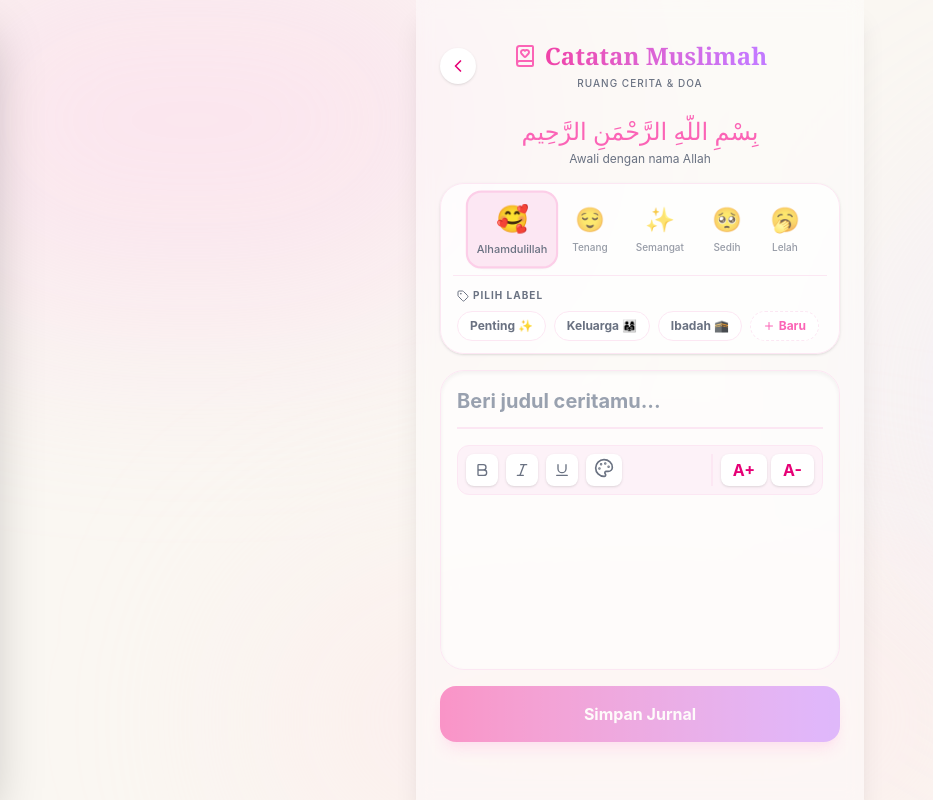
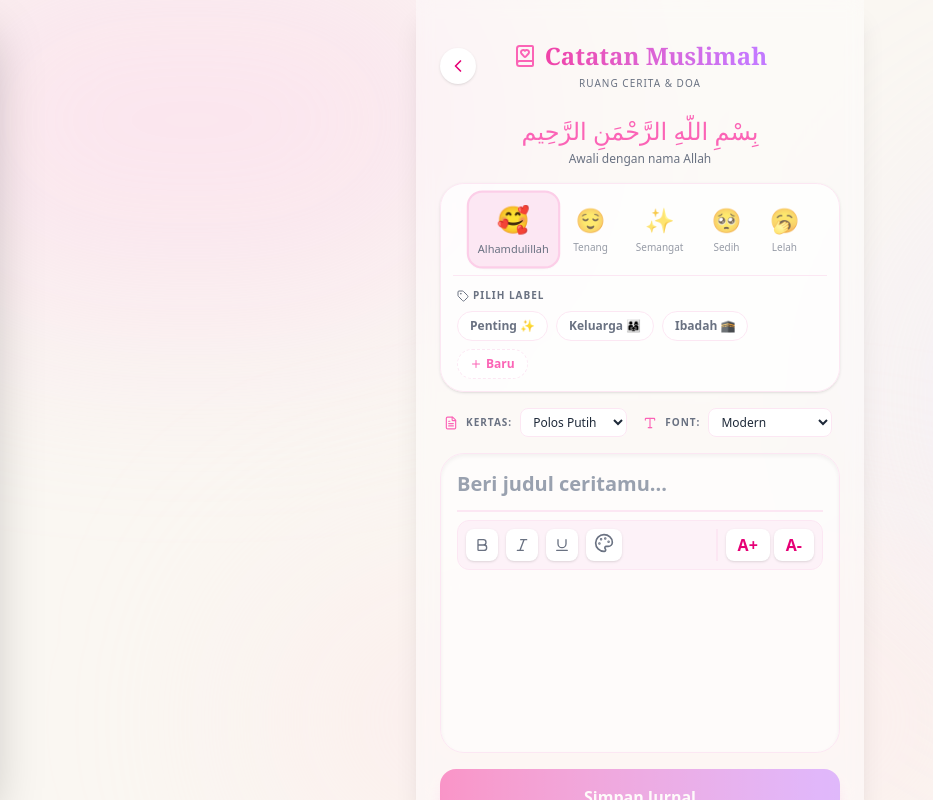
Before and after one commit to legibook/buku-harian, a React (Vite) app: page / in a window 1280 px wide. Both pictures are taken after a click on the button 812 px from the left and 740 px from the top of the page. Shown: the whole page, without its empty margins (0-933 px from the left). Built offline with nearby package versions, Linux system fonts and the light colour scheme.

Commit message:
Update App.jsx

```diff
--- a/src/App.jsx
+++ b/src/App.jsx
@@ -1,5 +1,5 @@
 import React, { useState, useEffect, useRef, useMemo, useCallback } from 'react';
-import { BookHeart, PenLine, CalendarHeart, ChevronLeft, Sparkles, Moon, Sun, Sunset, Menu, Trash2, Edit3, X, RotateCcw, ArchiveX, Bold, Italic, Underline, Palette, Search, Quote, Plus, GripVertical, Tag, Settings, Check } from 'lucide-react';
+import { BookHeart, PenLine, CalendarHeart, ChevronLeft, Sparkles, Moon, Sun, Sunset, Menu, Trash2, Edit3, X, RotateCcw, ArchiveX, Bold, Italic, Underline, Palette, Search, Quote, Plus, GripVertical, Tag, Settings, Check, FileText, Type } from 'lucide-react';
 
 const defaultQuotes = [
   { text: "Maka sesungguhnya bersama kesulitan ada kemudahan. Sesungguhnya bersama kesulitan ada kemudahan.", source: "QS. Al-Insyirah: 5-6" },
@@ -48,6 +48,11 @@ const App = () => {
   const [newContent, setNewContent] = useState('');
   const [newMood, setNewMood] = useState('senang');
   const [newEntryLabels, setNewEntryLabels] = useState([]);
+
+  // STATE BARU: Gaya Kertas dan Font
+  const [newPaper, setNewPaper] = useState('paper-polos');
+  const [newFont, setNewFont] = useState('font-sans');
+
   const [searchTerm, setSearchTerm] = useState('');
   const [selectedLabelFilter, setSelectedLabelFilter] = useState(null);
 
@@ -107,21 +112,32 @@ const App = () => {
 
   const handleSaveEntry = useCallback(() => {
     if (!newTitle.trim() || !newContent.trim() || newContent === '<br>') return;
-    const entryData = { title: newTitle, content: newContent, mood: newMood, labels: newEntryLabels };
+    const entryData = { title: newTitle, content: newContent, mood: newMood, labels: newEntryLabels, paper: newPaper, font: newFont };
     if (editingId) setEntries(entries.map(e => e.id === editingId ? { ...e, ...entryData } : e));
     else setEntries([{ id: Date.now(), date: new Date().toISOString(), ...entryData }, ...entries]);
     resetForm(); setCurrentView('home');
-  }, [newTitle, newContent, newMood, newEntryLabels, editingId, entries]);
+  }, [newTitle, newContent, newMood, newEntryLabels, newPaper, newFont, editingId, entries]);
 
   const handleEditEntry = useCallback((entry) => {
-    setEditingId(entry.id); setNewTitle(entry.title); setNewContent(entry.content); setNewMood(entry.mood); setNewEntryLabels(entry.labels || []); setCurrentView('write');
+    setEditingId(entry.id);
+    setNewTitle(entry.title);
+    setNewContent(entry.content);
+    setNewMood(entry.mood);
+    setNewEntryLabels(entry.labels || []);
+    setNewPaper(entry.paper || 'paper-polos');
+    setNewFont(entry.font || 'font-sans');
+    setCurrentView('write');
   }, []);
 
   useEffect(() => { if (currentView === 'write' && editorRef.current) { editorRef.current.innerHTML = newContent; } }, [currentView]);
 
   const handleDeleteEntry = useCallback((entry) => { setEntries(entries.filter(e => e.id !== entry.id)); setDeletedEntries([entry, ...deletedEntries]); }, [entries, deletedEntries]);
   const handleRestoreEntry = useCallback((entry) => { setDeletedEntries(deletedEntries.filter(e => e.id !== entry.id)); setEntries([...entries, entry].sort((a, b) => new Date(b.date) - new Date(a.date))); }, [entries, deletedEntries]);
-  const resetForm = useCallback(() => { setEditingId(null); setNewTitle(''); setNewContent(''); setNewMood('senang'); setNewEntryLabels([]); }, []);
+
+  const resetForm = useCallback(() => {
+    setEditingId(null); setNewTitle(''); setNewContent(''); setNewMood('senang'); setNewEntryLabels([]);
+    setNewPaper('paper-polos'); setNewFont('font-sans');
+  }, []);
 
   const handleAddQuote = useCallback(() => {
     if (!newQuoteText.trim()) return;
@@ -164,6 +180,34 @@ const App = () => {
 
   return (
     <div className={`h-[100dvh] w-full ${mode.bgMain} font-sans ${mode.textMain} relative overflow-hidden transition-colors duration-500 selection:${theme.bgMedium} selection:${theme.text}`}>
+
+      {/* SUNTIKAN CSS UNTUK FONT DAN KERTAS */}
+      <style>{`
+        @import url('https://fonts.googleapis.com/css2?family=Caveat:wght@400..700&family=Dancing+Script:wght@400..700&family=Lora:ital,wght@0,400..700;1,400..700&display=swap');
+
+        /* Font Styles */
+        .font-sans { font-family: ui-sans-serif, system-ui, sans-serif; }
+        .font-elegant { font-family: 'Lora', serif !important; }
+        .font-handwriting { font-family: 'Caveat', cursive !important; font-size: 1.25em; }
+        .font-script { font-family: 'Dancing Script', cursive !important; font-size: 1.25em; }
+
+        /* Paper Styles */
+        .paper-polos { background-color: transparent; }
+        .paper-garis {
+          background-image: repeating-linear-gradient(transparent, transparent calc(2em - 1px), rgba(150, 150, 150, 0.25) calc(2em - 1px), rgba(150, 150, 150, 0.25) 2em);
+          line-height: 2em !important;
+          background-attachment: local;
+        }
+        .paper-titik {
+          background-image: radial-gradient(rgba(150, 150, 150, 0.35) 1px, transparent 1px);
+          background-size: 1.5em 1.5em;
+        }
+        .paper-grid {
+          background-image: linear-gradient(to right, rgba(150, 150, 150, 0.2) 1px, transparent 1px), linear-gradient(to bottom, rgba(150, 150, 150, 0.2) 1px, transparent 1px);
+          background-size: 1.5em 1.5em;
+        }
+      `}</style>
+
       <div className={`absolute top-[-10%] left-[-10%] w-[50%] h-[50%] ${theme.blob1} rounded-full blur-[100px] pointer-events-none transition-all duration-700 ${isDarkMode ? 'opacity-10' : ''}`}></div>
       <div className={`absolute top-[20%] right-[-10%] w-[40%] h-[60%] ${theme.blob2} rounded-full blur-[120px] pointer-events-none transition-all duration-700 ${isDarkMode ? 'opacity-10' : ''}`}></div>
       <div className={`absolute bottom-[-10%] left-[20%] w-[60%] h-[40%] ${theme.blob3} rounded-full blur-[100px] pointer-events-none transition-all duration-700 ${isDarkMode ? 'opacity-10' : ''}`}></div>
@@ -243,12 +287,13 @@ const App = () => {
                       <div key={entry.id} className={`w-full ${mode.bgCard} backdrop-blur-md rounded-2xl ${mode.shadow} border ${mode.border} hover:shadow-md transition-all group overflow-hidden flex flex-col`}>
                         <div className="p-5 cursor-pointer flex-1" onClick={() => { setActiveEntry(entry); setCurrentView('read'); }}>
                           <div className="flex justify-between items-start mb-2">
-                            <h3 className={`font-bold ${mode.textMain} group-hover:${theme.text} transition-colors`}>{entry.title}</h3>
+                            <h3 className={`font-bold ${mode.textMain} group-hover:${theme.text} transition-colors ${entry.font || 'font-sans'}`}>{entry.title}</h3>
                             <span className={`text-2xl ${mode.bgItem} w-8 h-8 flex items-center justify-center rounded-full shadow-inner shrink-0 ml-2`}>{moods.find(m => m.id === entry.mood)?.emoji}</span>
                           </div>
                           <div className={`flex items-center gap-1.5 text-xs ${theme.textLight} font-medium mb-1`}>{getTimeIcon(entry.date)}<span>{formatDateTime(entry.date)}</span></div>
                           {renderEntryLabels(entry.labels)}
-                          <p className={`text-sm ${mode.textCard} line-clamp-2 leading-relaxed mt-2`} dangerouslySetInnerHTML={{ __html: entry.content }}></p>
+                          {/* Cuplikan menggunakan font yang diset */}
+                          <p className={`text-sm ${mode.textCard} line-clamp-2 leading-relaxed mt-2 ${entry.font || 'font-sans'}`} dangerouslySetInnerHTML={{ __html: entry.content }}></p>
                         </div>
                         <div className={`px-5 py-2.5 ${isDarkMode ? 'bg-gray-800/50' : 'bg-gray-50/50'} flex justify-end gap-4 border-t ${mode.border}`}>
                           <button onClick={() => handleEditEntry(entry)} className="text-blue-400 flex items-center gap-1.5 text-xs font-bold hover:text-blue-500 transition-colors"><Edit3 size={14} /> Edit</button>
@@ -268,6 +313,8 @@ const App = () => {
                 <p className={`font-serif text-2xl ${theme.textLight} mb-1`}>بِسْمِ اللَّهِ الرَّحْمَنِ الرَّحِيم</p>
                 <p className={`text-xs ${mode.textMuted}`}>{editingId ? 'Memperbarui cerita...' : 'Awali dengan nama Allah'}</p>
               </div>
+
+              {/* Panel Mood & Label */}
               <div className={`${mode.bgCard} p-3 rounded-3xl shadow-sm border ${mode.border} shrink-0`}>
                 <div className={`flex justify-center gap-1 sm:gap-3 mb-3 pb-3 border-b ${mode.border}`}>
                   {moods.map(mood => (
@@ -293,9 +340,41 @@ const App = () => {
                   </div>
                 </div>
               </div>
-              <div className={`flex-1 flex flex-col ${mode.bgInput} p-4 rounded-3xl shadow-inner border ${mode.border} min-h-[300px]`}>
-                <input type="text" placeholder="Beri judul ceritamu..." value={newTitle} onChange={e => setNewTitle(e.target.value)} className={`w-full bg-transparent text-xl font-bold ${mode.textMain} placeholder-gray-400 border-b-2 ${mode.border} focus:border-transparent focus:ring-0 outline-none pb-3 mb-4 transition-colors shrink-0`} />
-                <div className={`flex flex-wrap items-center justify-between gap-2 mb-3 ${isDarkMode ? 'bg-gray-800' : theme.bgLight} p-2 rounded-xl shrink-0 border ${mode.border}`}>
+
+              {/* Panel Template Kertas & Font */}
+              <div className="flex flex-wrap gap-4 px-1 shrink-0">
+                <div className="flex items-center gap-2">
+                  <FileText size={14} className={theme.textLight} />
+                  <span className={`text-[10px] font-bold ${mode.textMuted} uppercase tracking-widest`}>Kertas:</span>
+                  <select value={newPaper} onChange={e => setNewPaper(e.target.value)} className={`text-xs font-medium ${mode.bgItem} ${mode.textMain} border ${mode.border} rounded-lg py-1 px-2 outline-none focus:ring-2 ${theme.ring} cursor-pointer`}>
+                    <option value="paper-polos">Polos Putih</option>
+                    <option value="paper-garis">Garis-Garis</option>
+                    <option value="paper-titik">Titik-Titik</option>
+                    <option value="paper-grid">Kotak-Kotak</option>
+                  </select>
+                </div>
+                <div className="flex items-center gap-2">
+                  <Type size={14} className={theme.textLight} />
+                  <span className={`text-[10px] font-bold ${mode.textMuted} uppercase tracking-widest`}>Font:</span>
+                  <select value={newFont} onChange={e => setNewFont(e.target.value)} className={`text-xs font-medium ${mode.bgItem} ${mode.textMain} border ${mode.border} rounded-lg py-1 px-2 outline-none focus:ring-2 ${theme.ring} cursor-pointer`}>
+                    <option value="font-sans" className="font-sans">Modern</option>
+                    <option value="font-elegant" className="font-elegant">Elegan</option>
+                    <option value="font-handwriting" className="font-handwriting">Tulis Tangan</option>
+                    <option value="font-script" className="font-script">Latin Sambung</option>
+                  </select>
+                </div>
+              </div>
+
+              {/* Area Editor Text */}
+              <div className={`flex-1 flex flex-col ${mode.bgInput} rounded-3xl shadow-inner border ${mode.border} min-h-[300px] overflow-hidden`}>
+
+                {/* Judul */}
+                <div className="p-4 pb-0">
+                  <input type="text" placeholder="Beri judul ceritamu..." value={newTitle} onChange={e => setNewTitle(e.target.value)} className={`w-full bg-transparent text-xl font-bold ${mode.textMain} ${newFont} placeholder-gray-400 border-b-2 ${mode.border} focus:border-transparent focus:ring-0 outline-none pb-3 mb-2 transition-colors shrink-0`} />
+                </div>
+
+                {/* Toolbar Format */}
+                <div className={`flex flex-wrap items-center justify-between gap-2 mb-2 mx-4 ${isDarkMode ? 'bg-gray-800' : theme.bgLight} p-2 rounded-xl shrink-0 border ${mode.border}`}>
                   <div className="flex gap-2">
                     <button onClick={() => applyFormat('bold')} className={`p-2 ${mode.bgItem} rounded-lg shadow-sm ${mode.textMuted} hover:${theme.text}`}><Bold size={16}/></button>
                     <button onClick={() => applyFormat('italic')} className={`p-2 ${mode.bgItem} rounded-lg shadow-sm ${mode.textMuted} hover:${theme.text}`}><Italic size={16}/></button>
@@ -310,7 +389,16 @@ const App = () => {
                     <button onClick={() => setFontSize(f => Math.max(f - 2, 12))} className={`px-3 py-1 ${mode.bgItem} rounded-lg shadow-sm ${theme.text} font-bold`}>A-</button>
                   </div>
                 </div>
-                <div ref={editorRef} contentEditable onInput={e => setNewContent(e.currentTarget.innerHTML)} style={{ fontSize: `${fontSize}px` }} className={`w-full flex-1 outline-none ${mode.textCard} leading-relaxed overflow-y-auto`} placeholder="Ceritakan apa yang kamu rasakan hari ini..."></div>
+
+                {/* Kanvas Kertas Tulis */}
+                <div
+                  ref={editorRef}
+                  contentEditable
+                  onInput={e => setNewContent(e.currentTarget.innerHTML)}
+                  style={{ fontSize: `${fontSize}px` }}
+                  className={`w-full flex-1 outline-none ${mode.textCard} leading-relaxed overflow-y-auto p-4 transition-all ${newPaper} ${newFont}`}
+                  placeholder="Ceritakan apa yang kamu rasakan hari ini..."
+                ></div>
               </div>
               <button onClick={handleSaveEntry} disabled={!newTitle.trim()} className={`w-full py-4 bg-gradient-to-r ${theme.gradient} text-white rounded-2xl font-bold shadow-lg ${isDarkMode ? 'shadow-black/50' : theme.shadow} transition-all disabled:opacity-50 disabled:cursor-not-allowed transform active:scale-[0.98] shrink-0`}>
                 {editingId ? 'Simpan Perubahan' : 'Simpan Jurnal'}
@@ -319,7 +407,9 @@ const App = () => {
           )}
 
           {currentView === 'read' && activeEntry && (
-            <div className={`${mode.bgCard} backdrop-blur-md rounded-3xl p-6 shadow-sm border ${mode.border} animate-in zoom-in-95 duration-300`}>
+            <div className={`${mode.bgCard} backdrop-blur-md rounded-3xl shadow-sm border ${mode.border} animate-in zoom-in-95 duration-300 overflow-hidden flex flex-col`}>
+              {/* Header Baca */}
+              <div className="p-6 pb-2">
                 <div className="flex justify-between items-center mb-4">
                   {renderEntryLabels(activeEntry.labels)}
                   <div className="flex gap-2">
@@ -327,15 +417,22 @@ const App = () => {
                     <button onClick={() => setFontSize(f => Math.max(f - 2, 12))} className={`px-3 py-1 ${isDarkMode ? 'bg-gray-800' : theme.bgLight} rounded-lg ${theme.text} font-bold shadow-sm border ${mode.border}`}>A-</button>
                   </div>
                 </div>
-              <div className="flex justify-between items-start mb-6">
+                <div className="flex justify-between items-start mb-4">
                   <div>
-                  <h2 className={`text-2xl font-bold ${mode.textMain} mb-1`}>{activeEntry.title}</h2>
+                    <h2 className={`text-2xl font-bold ${mode.textMain} mb-1 ${activeEntry.font || 'font-sans'}`}>{activeEntry.title}</h2>
                     <p className={`text-sm ${theme.textLight} font-medium flex items-center gap-2`}>{getTimeIcon(activeEntry.date)}<span>{formatDateTime(activeEntry.date)}</span></p>
                   </div>
                   <div className={`text-4xl ${mode.bgItem} p-2 rounded-2xl shadow-inner shrink-0 ml-2 border ${mode.border}`}>{moods.find(m => m.id === activeEntry.mood)?.emoji}</div>
                 </div>
-              <div className={`w-12 h-1 bg-gradient-to-r ${theme.gradientLight} mb-6 rounded-full`}></div>
-              <div className={`${mode.textCard} leading-loose whitespace-pre-wrap break-words pb-8`} style={{ fontSize: `${fontSize}px` }} dangerouslySetInnerHTML={{ __html: activeEntry.content }} />
+                <div className={`w-12 h-1 bg-gradient-to-r ${theme.gradientLight} mb-2 rounded-full`}></div>
+              </div>
+
+              {/* Area Kertas Baca */}
+              <div
+                className={`${mode.textCard} p-6 pt-4 pb-12 transition-all ${activeEntry.paper || 'paper-polos'} ${activeEntry.font || 'font-sans'}`}
+                style={{ fontSize: `${fontSize}px` }}
+                dangerouslySetInnerHTML={{ __html: activeEntry.content }}
+              />
             </div>
           )}
 
@@ -414,9 +511,9 @@ const App = () => {
                   {deletedEntries.map(entry => (
                     <div key={entry.id} className={`w-full ${mode.bgInput} backdrop-blur-md rounded-2xl shadow-sm border ${mode.border} overflow-hidden opacity-80 hover:opacity-100 transition-opacity`}>
                       <div className="p-5 opacity-70">
-                        <h3 className={`font-bold ${mode.textMuted} line-through decoration-gray-400 mb-1`}>{entry.title}</h3>
+                        <h3 className={`font-bold ${mode.textMuted} line-through decoration-gray-400 mb-1 ${entry.font || 'font-sans'}`}>{entry.title}</h3>
                         <div className={`flex items-center gap-1.5 text-xs ${mode.textMuted} mb-2`}>{getTimeIcon(entry.date)}<span>{formatDateTime(entry.date)}</span></div>
-                        <p className={`text-sm ${mode.textMuted} line-clamp-1 italic`} dangerouslySetInnerHTML={{ __html: entry.content }}></p>
+                        <p className={`text-sm ${mode.textMuted} line-clamp-1 italic ${entry.font || 'font-sans'}`} dangerouslySetInnerHTML={{ __html: entry.content }}></p>
                       </div>
                       <div className={`px-5 py-2.5 ${isDarkMode ? 'bg-gray-800' : 'bg-gray-50'} flex justify-end gap-4 border-t ${mode.border}`}>
                         <button onClick={() => handleRestoreEntry(entry)} className="text-emerald-500 flex items-center gap-1.5 text-xs font-bold hover:text-emerald-600 transition-colors"><RotateCcw size={14} /> Kembalikan</button>
```
Lines whose indentation alone changed are shown as unchanged.
